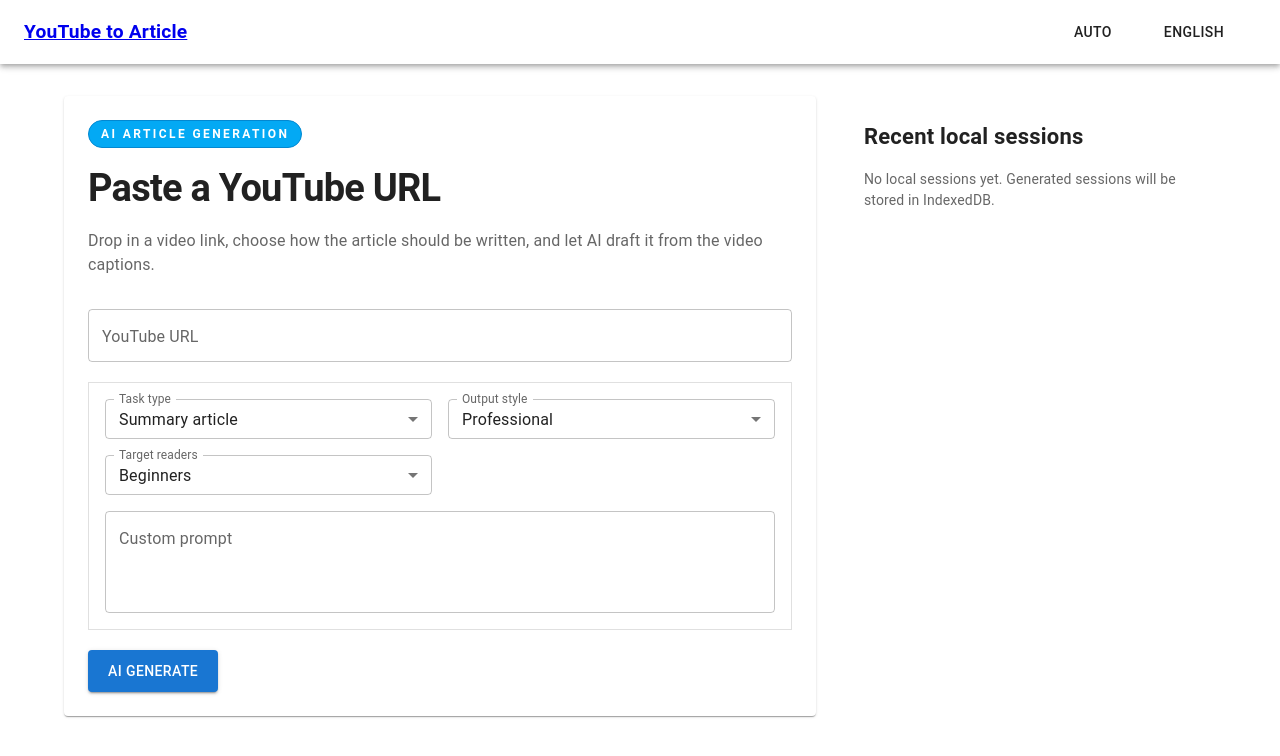
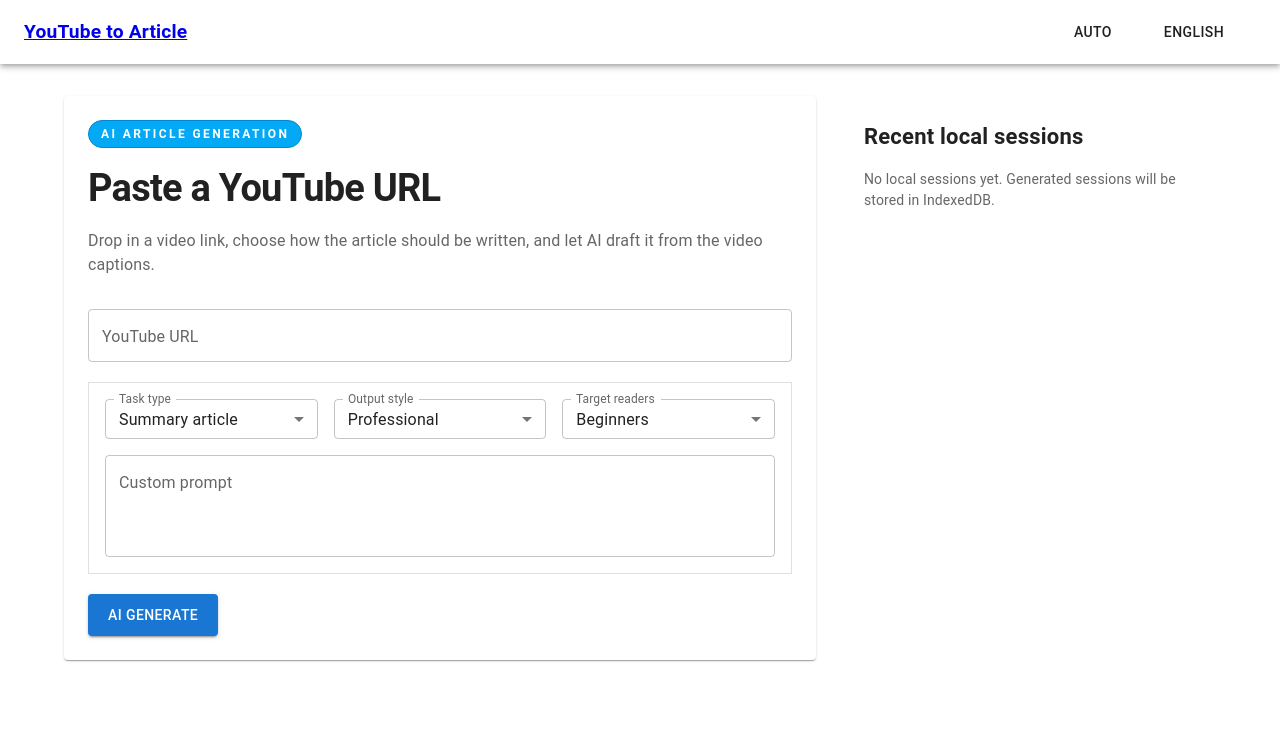
Before and after one commit to guoyunhe/youtube-to-article, a React (Vite) app: page / in a window 1280 px wide. Shown: the top 756 px of the page. Built offline with nearby package versions, Linux system fonts and the light colour scheme; some icons are missing.

Commit message:
feat: update grid layout in HomeUrlInputSection for improved responsiveness

```diff
--- a/src/components/HomeUrlInputSection.tsx
+++ b/src/components/HomeUrlInputSection.tsx
@@ -97,7 +97,7 @@ export function HomeUrlInputSection({
           borderColor: 'divider',
           display: 'grid',
           gap: 2,
-          gridTemplateColumns: { sm: 'repeat(2, minmax(0, 1fr))', xs: '1fr' },
+          gridTemplateColumns: { md: 'repeat(3, minmax(0, 1fr))', xs: '1fr' },
           p: 2,
         }}
       >
@@ -125,7 +125,7 @@ export function HomeUrlInputSection({
           minRows={3}
           multiline
           placeholder={customPromptPlaceholder}
-          sx={{ gridColumn: { sm: '1 / -1', xs: 'auto' } }}
+          sx={{ gridColumn: { md: '1 / -1', xs: 'auto' } }}
           value={options.customPrompt}
           onChange={(event) => onCustomPromptChange(event.target.value)}
         />
```
